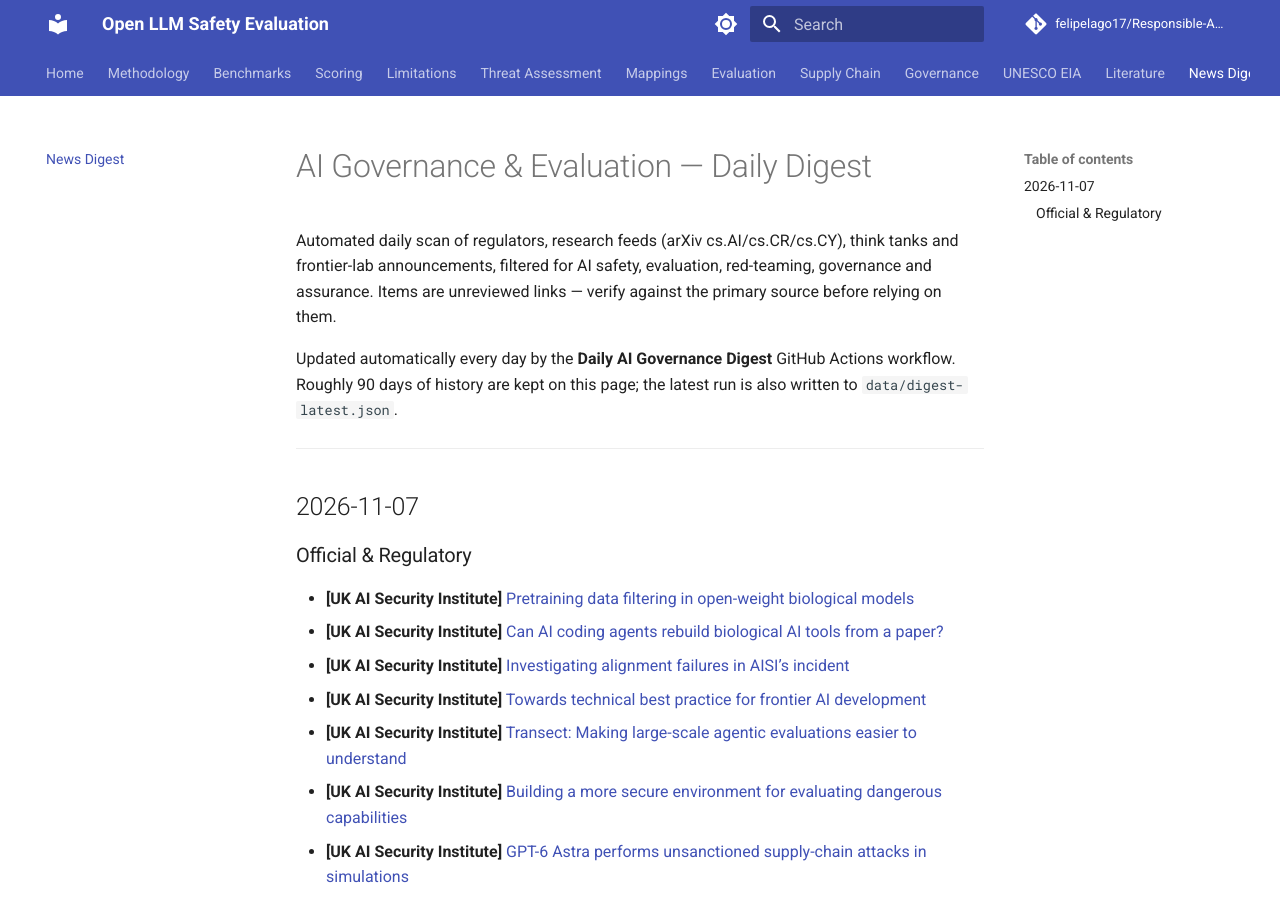
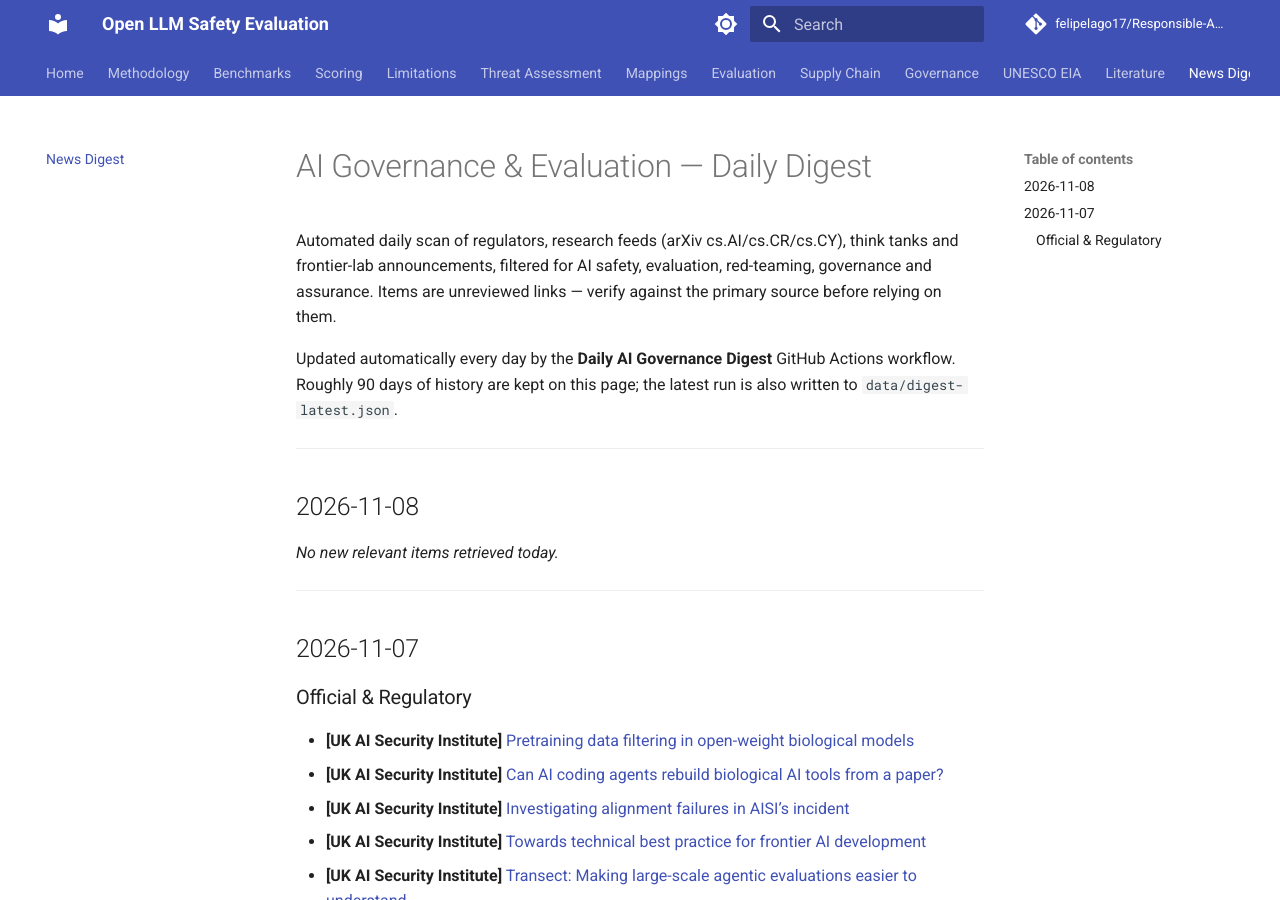
Before and after one commit to felipelago17/Responsible-AI-evaluation, an MkDocs documentation site: the page built from docs/news/digest.md, in a window 1280 px wide and 900 px high. Built offline with MkDocs 1.6.1 and Material for MkDocs 9.7.7, drawn with Linux system fonts in a browser that asks for light colours; comment, search, counter and statistics services are not loaded.

Commit message:
chore: daily digest 2026-11-08

```diff
--- a/docs/news/digest.md
+++ b/docs/news/digest.md
@@ -9,6 +9,12 @@ Roughly 90 days of history are kept on this page; the latest run is also written
 ---
 
 <!-- DIGEST_START -->
+## 2026-11-08
+
+*No new relevant items retrieved today.*
+
+---
+
 ## 2026-11-07
 
 ### Official & Regulatory
```
Also changed, not shown: 2 other files.
